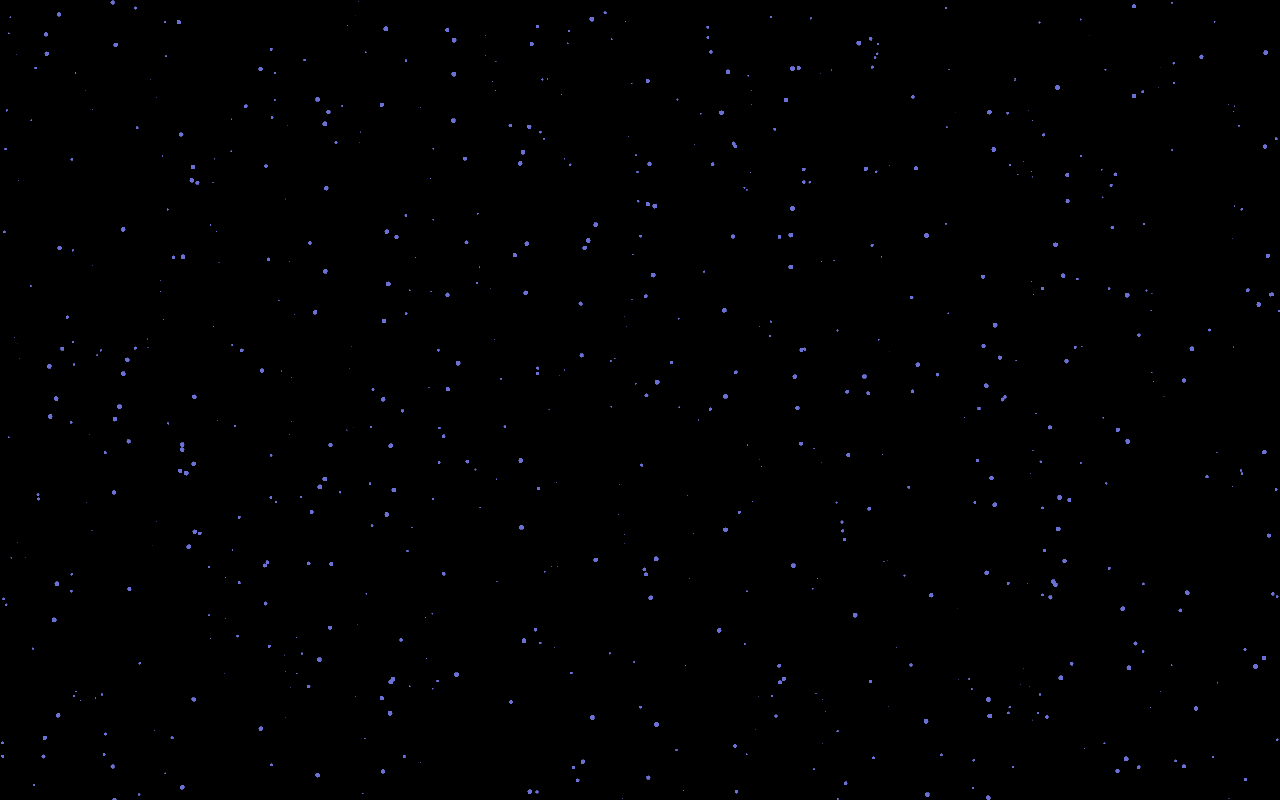
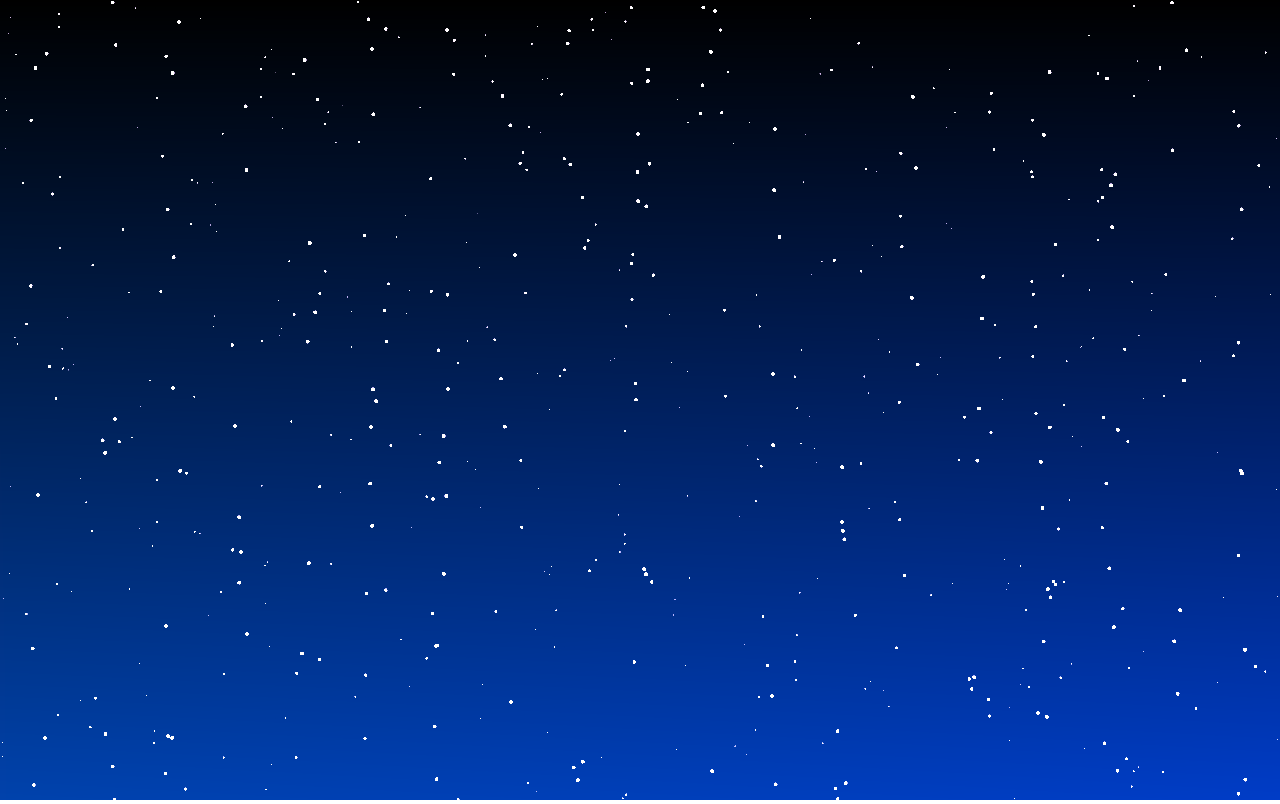
Before and after one commit to jinsk9268/my-cosmos, a website built with Vite: page src/home-background/home-background.html in a window 1280 px wide. Built offline with nearby package versions, Linux system fonts and the light colour scheme; animation ran at ten frames a second.

Commit message:
feat: 배경 그라데이션 효과 추가 및 리팩토링
GLPipiline 클래스 생성하여 파이프라인 관리

```diff
--- a/src/home-background/homeBackground.js
+++ b/src/home-background/homeBackground.js
@@ -1,26 +1,24 @@
 import "@/style/style.scss";
 import Canvas from "@/js/Canvas.js";
+import GLPipeline from "@/js/gl/GLPipeline.js";
 import { BACKGROUND } from "@/js/constants.js";
 import { randomFloat } from "@/js/utils.js";
-import { createShader, createProgram, setUniform1f, setVec3XYZ } from "@/js/gl/glUtils.js";
-import vertexSource from "@/home-background/shaders/vertexShader.glsl";
-import fragmentSource from "@/home-background/shaders/fragmentShader.glsl";
+import { setVec3XYZ } from "@/js/gl/glUtils.js";
+import starVertexSource from "@/home-background/shaders/starVertexShader.glsl";
+import starFragmentSource from "@/home-background/shaders/starFragmentShader.glsl";
+import auroraVertexSource from "@/home-background/shaders/auroraVertexShader.glsl";
+import auroraFragmentSource from "@/home-background/shaders/auroraFragmentShader.glsl";
 
 const {
+	STATIC_STAR_QTY,
+	MOVING_STAR_HALF_QTY,
 	STAR_QTY,
-	RAIN_STAR_QTY,
 	INTENSITY,
 	BASE_SIZE,
 	SIZE_OFFSET,
-	BG_R,
-	BG_G,
-	BG_B,
-	BG_A,
-	BASE_FACTOR,
-	TIME_OFFSET,
-	STAR_COLOR_1,
-	STAR_COLOR_2,
-	STAR_COLOR_3,
+	STAR_COLORS,
+	AURORA_COLORS,
+	AURORA_POS,
 	MIN_POS,
 	MAX_POS,
 	NEW_Y,
@@ -29,74 +27,83 @@ const {
 const canvas = new Canvas("bg_canvas");
 canvas.setCanvasSize();
 
+function handleResize() {
+	canvas.setCanvasSize();
+}
+window.addEventListener("resize", handleResize);
+
 main();
 
 function main() {
 	const gl = canvas.gl;
 
-	const positions = new Float32Array((STAR_QTY + RAIN_STAR_QTY) * 3);
-	const rainStarTopEnd = STAR_QTY + RAIN_STAR_QTY / 2;
-	const rainStarBottomEnd = STAR_QTY + RAIN_STAR_QTY;
+	// 오로라 ---------------------
+	const auroraGL = new GLPipeline(gl, auroraVertexSource, auroraFragmentSource);
+	auroraGL.useProgram();
 
-	for (let i = 0; i < STAR_QTY; i++) {
-		setVec3XYZ({ positions, idx: i * 3 });
-	}
-	for (let i = STAR_QTY; i < rainStarTopEnd; i++) {
-		setVec3XYZ({ positions, idx: i * 3, y: Math.random() });
-	}
-	for (let i = rainStarTopEnd; i < rainStarBottomEnd; i++) {
-		setVec3XYZ({ positions, idx: i * 3, y: randomFloat(-1, 0) });
-	}
+	// 오로라 버퍼 생성
+	auroraGL.createBuffer(AURORA_POS);
 
-	const vertexShader = createShader(gl, vertexSource, gl.VERTEX_SHADER);
-	const fragmentShader = createShader(gl, fragmentSource, gl.FRAGMENT_SHADER);
-	const program = createProgram(gl, vertexShader, fragmentShader);
+	// 오로라 vertexArray 생성
+	const auroraPositionLocation = auroraGL.getAttribLocation("a_position");
+	const auroraPositionArray = auroraGL.createVertexArray({
+		location: auroraPositionLocation,
+		size: 2,
+		type: gl.FLOAT,
+	});
 
-	gl.useProgram(program);
-	const aPositionLocation = gl.getAttribLocation(program, "a_position");
+	// 오로라 유니폼
+	const auroraUTimeLocation = auroraGL.getUniformLocation("u_time");
+	gl.uniform3fv(auroraGL.getUniformLocation("u_aurora_colors"), new Float32Array(AURORA_COLORS));
 
-	const positionBuffer = gl.createBuffer();
-	gl.bindBuffer(gl.ARRAY_BUFFER, positionBuffer);
-	gl.bufferData(gl.ARRAY_BUFFER, positions, gl.STATIC_DRAW);
+	// 별 ---------------------
+	const starGL = new GLPipeline(gl, starVertexSource, starFragmentSource);
+	starGL.useProgram();
 
-	const positionArray = gl.createVertexArray();
-	gl.bindVertexArray(positionArray);
-	gl.enableVertexAttribArray(aPositionLocation);
-	gl.vertexAttribPointer(aPositionLocation, 3, gl.FLOAT, false, 0, 0);
+	// 별 버퍼 생성
+	const starPosition = getStarPosition();
+	const starPositionBuffer = starGL.createBuffer(starPosition);
 
-	setUniform1f(gl, program, "u_intensity", INTENSITY);
-	setUniform1f(gl, program, "u_base_size", BASE_SIZE);
-	setUniform1f(gl, program, "u_size_offset", SIZE_OFFSET);
-	const uFactor1Location = gl.getUniformLocation(program, "u_factor_1");
-	const uFactor2Location = gl.getUniformLocation(program, "u_factor_2");
-	const uColorLocation = gl.getUniformLocation(program, "u_color");
+	// 별 vertexArray 생성
+	const starPositionLocation = starGL.getAttribLocation("a_position");
+	const starPositionArray = starGL.createVertexArray({
+		location: starPositionLocation,
+		size: 3,
+		type: gl.FLOAT,
+	});
+
+	// 별 유니폼
+	const starUTimeLocation = starGL.getUniformLocation("u_time");
+	gl.uniform1f(starGL.getUniformLocation("u_intensity"), INTENSITY);
+	gl.uniform1f(starGL.getUniformLocation("u_base_size"), BASE_SIZE);
+	gl.uniform1f(starGL.getUniformLocation("u_size_offset"), SIZE_OFFSET);
+	gl.uniform3fv(starGL.getUniformLocation("u_color"), STAR_COLORS);
 
 	function render(time) {
 		const uTime = time * 0.001;
-		gl.uniform1f(uFactor1Location, BASE_FACTOR + BASE_FACTOR * Math.sin(uTime));
-		gl.uniform1f(uFactor2Location, BASE_FACTOR + BASE_FACTOR * Math.sin(uTime + TIME_OFFSET));
-		gl.uniform3fv(
-			uColorLocation,
-			new Float32Array([...STAR_COLOR_1, ...STAR_COLOR_2, ...STAR_COLOR_3]),
-		);
 
-		gl.clearColor(BG_R, BG_G, BG_B, BG_A);
-		gl.clear(gl.COLOR_BUFFER_BIT);
+		// 오로라 렌더링
+		auroraGL.useProgram();
+		gl.uniform1f(auroraUTimeLocation, uTime);
 
-		for (let i = STAR_QTY; i < rainStarBottomEnd; i++) {
-			const idx = i * 3;
-			positions[idx] -= randomFloat(MIN_POS, MAX_POS);
-			positions[idx + 1] -= randomFloat(MIN_POS, MAX_POS);
+		auroraGL.bindAndDrawArrays({
+			vertexArray: auroraPositionArray,
+			module: gl.TRIANGLE_STRIP,
+			count: 4,
+		});
 
-			if (positions[idx] < -1 || positions[idx + 1] < -1) {
-				setVec3XYZ({ positions, idx, y: randomFloat(NEW_Y, 1) });
-			}
-		}
-		gl.bindBuffer(gl.ARRAY_BUFFER, positionBuffer);
-		gl.bufferSubData(gl.ARRAY_BUFFER, 0, positions);
+		// 별 렌더링
+		starGL.useProgram();
+		gl.uniform1f(starUTimeLocation, uTime);
 
-		gl.bindVertexArray(positionArray);
-		gl.drawArrays(gl.POINTS, 0, STAR_QTY + RAIN_STAR_QTY);
+		updateStarPosition(starPosition);
+		auroraGL.bindBufferSubData(starPositionBuffer, 0, starPosition);
+
+		auroraGL.bindAndDrawArrays({
+			vertexArray: starPositionArray,
+			module: gl.POINTS,
+			count: STAR_QTY,
+		});
 
 		requestAnimationFrame(render);
 	}
@@ -104,7 +111,31 @@ function main() {
 	requestAnimationFrame(render);
 }
 
-function handleResize() {
-	canvas.setCanvasSize();
+function getStarPosition() {
+	const positions = new Float32Array(STAR_QTY * 3);
+
+	for (let i = 0; i < STATIC_STAR_QTY; i++) {
+		setVec3XYZ({ positions, idx: i * 3 });
+	}
+	for (let i = STATIC_STAR_QTY; i < MOVING_STAR_HALF_QTY; i++) {
+		setVec3XYZ({ positions, idx: i * 3, y: Math.random() });
+	}
+	for (let i = MOVING_STAR_HALF_QTY; i < STAR_QTY; i++) {
+		setVec3XYZ({ positions, idx: i * 3, y: randomFloat(-1, 0) });
+	}
+
+	return positions;
 }
-window.addEventListener("resize", handleResize);
+
+function updateStarPosition(starPosition) {
+	for (let i = STATIC_STAR_QTY; i < STAR_QTY; i++) {
+		const idx = i * 3;
+
+		if (starPosition[idx] < -1 || starPosition[idx + 1] < -1) {
+			setVec3XYZ({ positions: starPosition, idx, y: randomFloat(NEW_Y, 1) });
+		} else {
+			starPosition[idx] -= randomFloat(MIN_POS, MAX_POS);
+			starPosition[idx + 1] -= randomFloat(MIN_POS, MAX_POS);
+		}
+	}
+}
--- /dev/null
+++ b/src/home-background/shaders/auroraFragmentShader.glsl
@@ -0,0 +1,20 @@
+#version 300 es
+
+precision highp float;
+
+in vec2 v_uv;
+out vec4 f_color;
+
+uniform float u_time;
+uniform vec3 u_aurora_colors[3];
+
+void main() {
+  vec2 uv = v_uv;
+
+  uv.x -= cos(u_time * 0.4);
+
+  vec3 aurora = mix(u_aurora_colors[0], u_aurora_colors[1], uv.x);
+  aurora = mix(aurora, u_aurora_colors[2], uv.y);
+
+  f_color = vec4(aurora, 1.0);
+}
--- /dev/null
+++ b/src/home-background/shaders/auroraVertexShader.glsl
@@ -0,0 +1,10 @@
+#version 300 es
+
+in vec2 a_position;
+out vec2 v_uv; // [0, 1] 범위의 텍스처 좌표
+
+void main() {
+  v_uv = a_position * 0.5 + 0.5; // 클립 공간 좌표[-1, 1]를 텍스처 좌표로 변환
+
+  gl_Position = vec4(a_position, 0.0, 1.0);
+}
--- a/src/home-background/shaders/fragmentShader.glsl
+++ /dev/null
@@ -1,19 +0,0 @@
-#version 300 es
-
-precision highp float;
-
-in float v_brightness;
-out vec4 f_color;
-
-uniform vec3 u_color[3];
-uniform float u_factor_1;
-uniform float u_factor_2;
-
-void main() {
-  float distance = length(gl_PointCoord - vec2(0.5));
-  if(distance > 0.5) discard;
-
-  vec3 final_color = mix(u_color[0], u_color[1], u_factor_1);
-  final_color = mix(final_color, u_color[2], u_factor_2);
-  f_color = vec4(final_color, 1.0);
-}
--- /dev/null
+++ b/src/home-background/shaders/starFragmentShader.glsl
@@ -0,0 +1,21 @@
+#version 300 es
+
+precision highp float;
+
+in float v_brightness;
+out vec4 f_color;
+
+uniform vec3 u_color[3];
+uniform float u_time;
+
+void main() {
+  float distance = length(gl_PointCoord - vec2(0.5));
+  if(distance > 0.5) discard;
+
+  vec3 final_color = mix(u_color[0], u_color[1], sin(u_time));
+  final_color = mix(final_color, u_color[2], sin(u_time));
+
+  float alpha = smoothstep(0.1, 0.9, sin(distance));
+
+  f_color = vec4(final_color, alpha);
+}
--- a/src/js/constants.js
+++ b/src/js/constants.js
@@ -6,25 +6,31 @@ export const SCREEN = {
 };
 
 /** 홈 background 관련 상수 */
+const STATIC_STAR_QTY = 400;
+const MOVING_STAR_QTY = 200;
 export const BACKGROUND = {
 	// js
-	STAR_QTY: 500,
-	RAIN_STAR_QTY: 200,
-	// glsl
+	STATIC_STAR_QTY,
+	MOVING_STAR_HALF_QTY: STATIC_STAR_QTY + MOVING_STAR_QTY / 2,
+	STAR_QTY: STATIC_STAR_QTY + MOVING_STAR_QTY,
+	// glsl - aurora
+	AURORA_COLORS: [
+		rgbToGL([91.0, 72.0, 145.0]),
+		rgbToGL([0.0, 66.0, 172.0]),
+		rgbToGL([0.0, 0.0, 0.0]),
+	].flat(),
+	AURORA_POS: new Float32Array([-1.0, -1.0, 1.0, -1.0, -1.0, 1.0, 1.0, 1.0]),
+	// glsl - star
 	INTENSITY: 60.0,
 	BASE_SIZE: 1.0,
-	SIZE_OFFSET: 4.0,
-	BG_R: 0.0,
-	BG_G: 0.0,
-	BG_B: 0.0,
-	BG_A: 1.0,
-	BASE_FACTOR: 0.5,
-	TIME_OFFSET: 2.0,
-	STAR_COLOR_1: rgbToGL([159.0, 217.0, 255.0]),
-	STAR_COLOR_2: rgbToGL([0.0, 66.0, 172.0]),
-	STAR_COLOR_3: rgbToGL([225.0, 161.0, 255.0]),
+	SIZE_OFFSET: 3.0,
+	STAR_COLORS: [
+		rgbToGL([225.0, 255.0, 255.0]),
+		rgbToGL([159.0, 217.0, 255.0]),
+		rgbToGL([225.0, 161.0, 255.0]),
+	].flat(),
 	MIN_POS: 0.0001,
-	MAX_POS: 0.0005,
+	MAX_POS: 0.0003,
 	NEW_Y: 0.5,
 };
 
--- /dev/null
+++ b/src/js/gl/GLPipeline.js
@@ -0,0 +1,93 @@
+import { createShader, createProgram } from "./glUtils";
+
+class GLPipeline {
+	/**
+	 * WebGL 파이프라인 관리 (shader, program, buffer, vao 생성 및 관리)
+	 * @param {WebGL2RenderingContext} gl
+	 * @param {string} vertexSource
+	 * @param {string} fragmentSource
+	 */
+	constructor(gl, vertexSource, fragmentSource) {
+		this.gl = gl;
+		this.vertexShader = createShader(gl, vertexSource, gl.VERTEX_SHADER);
+		this.fragmentShader = createShader(gl, fragmentSource, gl.FRAGMENT_SHADER);
+		this.program = createProgram(gl, this.vertexShader, this.fragmentShader);
+	}
+
+	useProgram() {
+		this.gl.useProgram(this.program);
+	}
+
+	/**
+	 * @param {string} name
+	 * @returns {GLint} attribute location 반환
+	 */
+	getAttribLocation(name) {
+		return this.gl.getAttribLocation(this.program, name);
+	}
+
+	/**
+	 * @param {string} name
+	 * @returns {WebGLUniformLocation} uniform location 반환
+	 */
+	getUniformLocation(name) {
+		return this.gl.getUniformLocation(this.program, name);
+	}
+
+	/**
+	 * @param {Float32Array} data
+	 * @param {GLenum} [usage]
+	 * @param {GLenum} [bufferType]
+	 * @returns {WebGLBuffer} WebGL buffer 생성하여 반환
+	 */
+	createBuffer(data, usage = this.gl.STATIC_DRAW, bufferType = this.gl.ARRAY_BUFFER) {
+		const buffer = this.gl.createBuffer();
+		this.gl.bindBuffer(bufferType, buffer);
+		this.gl.bufferData(bufferType, data, usage);
+
+		return buffer;
+	}
+
+	/**
+	 * @param {WebGLBuffer} buffer
+	 * @param {number} offset
+	 * @param {Float32Array} data 새로 갱신할 데이터
+	 */
+	bindBufferSubData(buffer, offset, data) {
+		this.gl.bindBuffer(this.gl.ARRAY_BUFFER, buffer);
+		this.gl.bufferSubData(this.gl.ARRAY_BUFFER, offset, data);
+	}
+
+	/**
+	 * @param {object} param
+	 * @param {GLint} param.location
+	 * @param {number} param.size
+	 * @param {GLEnum} param.type
+	 * @param {boolean} [param.normalized]
+	 * @param {number} [param.stride]
+	 * @param {number} [param.offset]
+	 * @returns {WebGLVertexArrayObject} vertexArray 생성하여 반환
+	 */
+	createVertexArray({ location, size, type, normalized = false, stride = 0, offset = 0 }) {
+		const vertexArray = this.gl.createVertexArray();
+		this.gl.bindVertexArray(vertexArray);
+		this.gl.enableVertexAttribArray(location);
+		this.gl.vertexAttribPointer(location, size, type, normalized, stride, offset);
+
+		return vertexArray;
+	}
+
+	/**
+	 * @param {object} param
+	 * @param {WebGLVertexArrayObject} param.vertexArray
+	 * @param {GLenum} param.module
+	 * @param {number} [param.first]
+	 * @param {count} param.count
+	 */
+	bindAndDrawArrays({ vertexArray, module, first = 0, count }) {
+		this.gl.bindVertexArray(vertexArray);
+		this.gl.drawArrays(module, first, count);
+	}
+}
+
+export default GLPipeline;
--- a/src/js/gl/glUtils.js
+++ b/src/js/gl/glUtils.js
@@ -39,17 +39,6 @@ export function createProgram(gl, vertexShader, fragmentShader) {
 }
 
 /**
- * @param {WebGL2RenderingContext} gl
- * @param {WebGLProgram} program
- * @param {string} uniformName
- * @param {any} uniformValue
- */
-export function setUniform1f(gl, program, uniformName, uniformValue) {
-	const location = gl.getUniformLocation(program, uniformName);
-	gl.uniform1f(location, uniformValue);
-}
-
-/**
  * @param {object} param
  * @param {Float32Array} param.positions
  * @param {number} param.idx
@@ -74,5 +63,5 @@ export function setVec3XYZ({
  * @returns RGB 컬러를 WebGL 자료형(Float32Array)에 맞게 변환해서 반환
  */
 export function rgbToGL(rgb) {
-	return new Float32Array(rgb.map((color) => color / 255.0));
+	return rgb.map((color) => color / 255.0);
 }
--- a/src/style/home.scss
+++ b/src/style/home.scss
@@ -117,7 +117,7 @@
 		box-shadow:
 			inset 2px 2px 5px white,
 			inset -6px -6px 10px $deep-blue,
-			5px 5px 15px $deep-blue;
+			1px 1px 15px $deep-blue;
 		font-size: 2rem;
 		font-family: "Dongle", serif;
 		cursor: pointer;
```
Also changed, not shown: src/home-background/shaders/starVertexShader.glsl (renamed from src/home-background/shaders/vertexShader.glsl).
